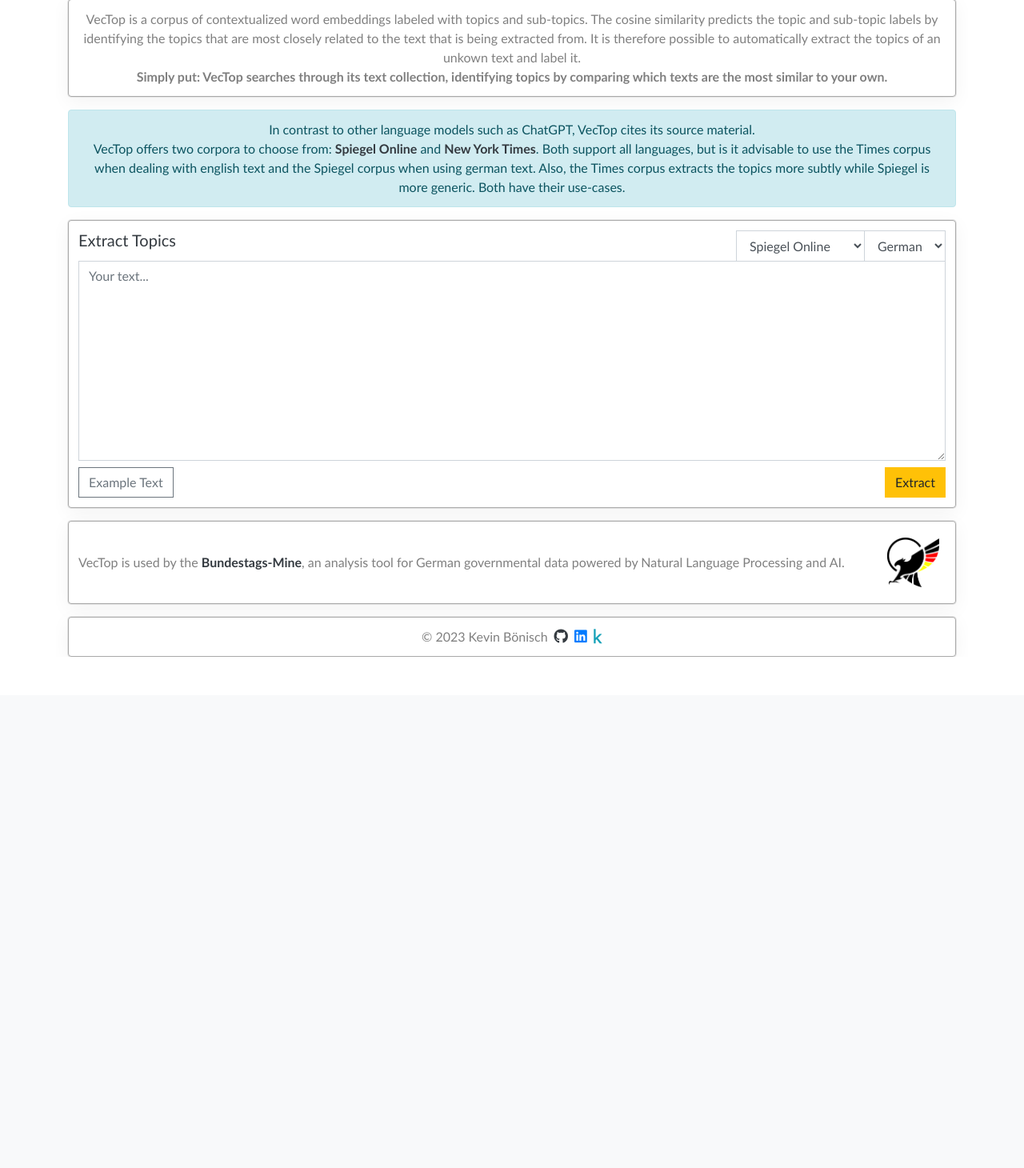
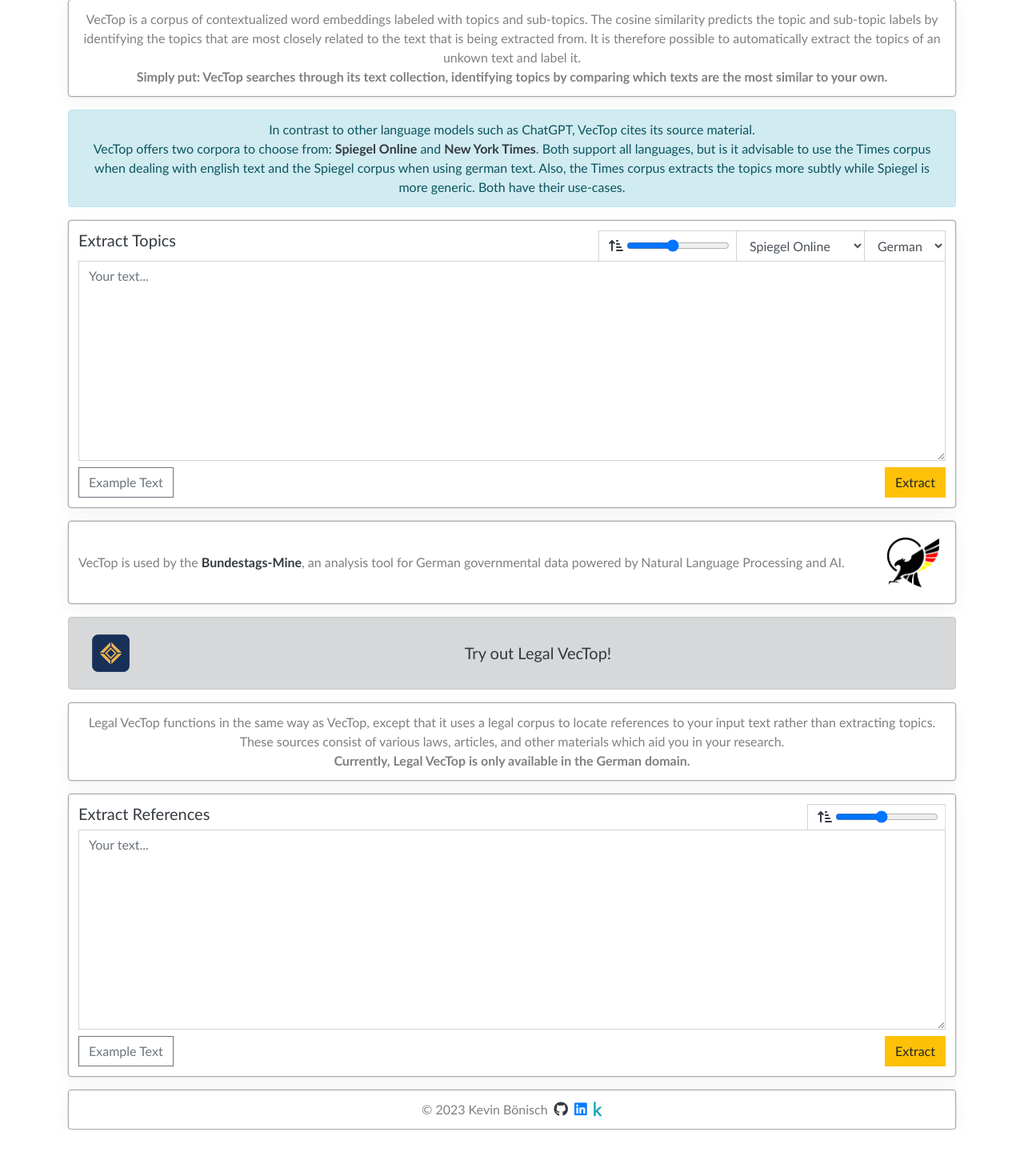
Before and after one commit to TheItCrOw/VecTop, a Flask app: page / in a window 1280 px wide. Shown: the part 104-1564 px from the top of the page at 80% size. Before the commit the page ends 925 px from the top, so only its background shows below. Run offline with Flask 3, Linux system fonts and the light colour scheme; some libraries are stand-ins or nearby versions.

Commit message:
Added first version of Legal VecTop (EXPERIMENTAL)

```diff
--- a/src/web/static/css/site.css
+++ b/src/web/static/css/site.css
@@ -1,5 +1,9 @@
 body {
   background-color: ghostwhite;
+}
+
+html {
+  scroll-behavior: smooth;
 }
 
 * {
@@ -29,7 +33,7 @@ body {
   border-bottom: gray 1px solid;
 }
 
-.header img {
+.logo {
   width: 65px;
   filter: drop-shadow(0.5px 0.5px white);
   text-align: center;
@@ -79,3 +83,31 @@ li .main {
 .me i {
   font-size: large;
 }
+
+.range-container {
+  border-left: lightgray 1px solid;
+  border-top: lightgray 1px solid;
+  height: 100%;
+  padding-left: 12px;
+}
+
+.legal-result-wrapper {
+  padding: 12px;
+}
+
+.legal-result-wrapper .ref {
+  text-decoration: underline;
+  color: black;
+}
+
+.legal-result-wrapper .context {
+  padding-bottom: 0 !important;
+  font-style: italic;
+  margin-bottom: 0;
+  font-size: small;
+}
+
+.legal-result-header span {
+  word-break: break-all;
+  font-size: small;
+}
--- a/src/web/static/js/site.js
+++ b/src/web/static/js/site.js
@@ -1,4 +1,5 @@
 var currentlyLoading = false;
+var legalCurrentlyLoading = false;
 
 $(document).ready(function () {
     console.log("All finished loading!")
@@ -12,15 +13,81 @@ $(document).ready(function () {
         }
     })
 
+    // Generate a little example text for legal as well
+    $('body').on('click', '.legal-example-btn', function () {
+        $('.legal-text-textarea').val('Kaution bei rauchenden Mietern.')
+    })
+
+    // Handle the extracting of legal references here
+    $('body').on('click', '.extract-references-btn', function () {
+        if (legalCurrentlyLoading) return;
+
+        $('.legal-result-div').hide(100);
+        var confidence = parseInt($('.legal-confidence-range').val());
+        var text = $('.legal-text-textarea').val();
+        var $btn = $(this);
+        var oldHtml = $btn.html();
+        $btn.html('Extracting...');
+        legalCurrentlyLoading = true;
+
+        $.ajax({
+            type: 'POST',
+            contentType: 'application/json',
+            url: '/api/legal/extract',
+            data: JSON.stringify({ text: text, confidence: confidence }),
+            success: function (data) {
+                console.log(data);
+                if (data.status == 200) {
+                    // Show the references
+                    var totalHtml = '<div>';
+                    data.result.references.forEach(item => {
+                        var ref = item[0];
+                        var res = item[1];
+                        var context = item[2];
+                        var tocs = item[3];
+
+                        var html = '<hr class="mb-2 mt-2"/><div class="legal-result-wrapper">';
+                        var header = '<div class="legal-result-header text-left flex-wrap flexed align-items-center justify-content-start">';
+                        header += '<i class="mr-3 fas fa-book-open text-dark"></i>'
+                        tocs.forEach(toc => {
+                            if (toc == '') return;
+                            header += `<span>${toc}<i class="ml-1 mr-1 fas fa-chevron-right text-dark"></i></span>`;
+                        })
+                        header += ` <span class="ref">${ref}</span>`;
+                        header += '</div>'
+                        html += header;
+
+                        var context = `<i class="text-dark mt-2 mb-2 fas fa-gavel"></i><p class="context">"${context}"</p>`;
+
+                        html += context + '</div>';
+                        totalHtml += html;
+                    });
+                    totalHtml += '</div>'
+                    $('.legal-result-div').show(100);
+                    $('.references-result-container').html(totalHtml);
+                }
+                $btn.html(oldHtml);
+                legalCurrentlyLoading = false;
+            },
+            error: function (error) {
+                $btn.html(oldHtml);
+                $('.legal-result-div').show(100);
+                legalCurrentlyLoading = false;
+                console.log(error);
+            }
+        });
+    })
+
     // Handle the extracting of topics here
     $('body').on('click', '.extract-topics-btn', function () {
         if (currentlyLoading) return;
 
         $('.result-div').hide(100);
-        lang = $('.lang-dropdown').val();
-        corpus = $('.corpus-dropdown').val();
-        text = $('.text-textarea').val();
-        $btn = $(this);
+        var lang = $('.lang-dropdown').val();
+        var corpus = $('.corpus-dropdown').val();
+        var confidence = parseInt($('.confidence-range').val());
+        var text = $('.text-textarea').val();
+        var $btn = $(this);
         var oldHtml = $btn.html();
         $btn.html('Extracting...');
         $('.topics-result-container').html('');
@@ -31,7 +98,7 @@ $(document).ready(function () {
             type: 'POST',
             contentType: 'application/json',
             url: '/api/extract',
-            data: JSON.stringify({ lang: lang, text: text, corpus: corpus }),
+            data: JSON.stringify({ lang: lang, text: text, corpus: corpus, confidence: confidence }),
             success: function (data) {
                 console.log(data);
                 if (data.status == 200) {
@@ -53,7 +120,7 @@ $(document).ready(function () {
                     var count = 1;
                     data.result.sources.forEach(source => {
                         $('.sources-list').append(
-                            `<a class="btn btn-light mr-1" href="${source}" target="_blank">Source ${count}</a>`)
+                            `<a class="mt-1 btn btn-light mr-1" href="${source}" target="_blank">Source ${count}</a>`)
                         count += 1;
                     });
                 }
--- a/src/web/templates/html/index.html
+++ b/src/web/templates/html/index.html
@@ -70,9 +70,20 @@
                 <div class="content">
                     <div
                         class="flexed justify-content-between align-content-center">
-                        <h5 class="text-dark text-center mb-2 mr-2">Extract
+                        <h5 class="text-dark text-center mr-2 mb-2">Extract
                             Topics</h5>
-                        <div class="flexed">
+                        <div class="flexed align-items-center flex-wrap">
+                            <div
+                                class="flexed align-items-center range-container">
+                                <label class="mb-0"
+                                    title="Determine the confidence of the extraction. The more confidence, the more topics VecTop is going to take into cosideration which likely results in more extracted topics."><i
+                                        class="text-dark fas fa-sort-amount-up-alt"></i></label>
+                                <input type="range"
+                                    class="ml-1 mr-2 form-range confidence-range"
+                                    min="1"
+                                    value="5"
+                                    max="10" />
+                            </div>
                             <select
                                 class="corpus-dropdown border-right-0 form-control w-auto border-bottom-0 rounded-0">
                                 <option value="spiegel_sum_1">Spiegel Online</option>
@@ -85,7 +96,7 @@
                             </select>
                         </div>
                     </div>
-                    <textarea
+                    <textarea spellcheck="false"
                         class="form-control m-0 rounded-0 text-textarea"
                         placeholder="Your text..."
                         style="min-height: 250px;"></textarea>
@@ -147,6 +158,88 @@
                 </div>
             </div>
 
+            <!-- legal vectop -->
+            <div>
+                <div class="alert alert-dark mt-3" role="alert">
+                    <div class="flexed align-items-center">
+                        <img
+                            src="{{ url_for('static', filename='img/legal_vectop.png') }}"
+                            class="logo">
+                        <a href="#legalVec"
+                            class="mb-0 text-center w-100 text-dark">
+                            <h5 class="text-dark mb-0">Try out Legal VecTop!</h5>
+                        </a>
+                    </div>
+                </div>
+
+                <div class="card mt-3" id="legalVec">
+                    <div class="content">
+                        <p class="m-0">
+                            Legal VecTop functions in the same way as VecTop,
+                            except
+                            that it uses a legal corpus to locate references to
+                            your
+                            input text rather than extracting topics. These
+                            sources
+                            consist of various laws, articles, and other
+                            materials
+                            which aid you in your research.<br />
+                            <b>Currently, Legal VecTop is only available in the
+                                German domain.</b>
+                        </p>
+                    </div>
+                </div>
+
+                <!-- input card -->
+                <div class="card w-100 mt-3">
+                    <div class="content">
+                        <div
+                            class="flexed justify-content-between align-content-center">
+                            <h5 class="text-dark text-center mb-2 mr-2 mb-0">Extract
+                                References</h5>
+                            <div class="flexed align-items-center flex-wrap">
+                                <div
+                                    class="flexed align-items-center range-container border-right">
+                                    <label class="mb-0"
+                                        title="Determine the amount of references of the extraction."><i
+                                            class="text-dark fas fa-sort-amount-up-alt"></i></label>
+                                    <input type="range"
+                                        class="ml-1 mr-2 form-range legal-confidence-range"
+                                        min="1"
+                                        value="5"
+                                        max="10" />
+                                </div>
+                            </div>
+                        </div>
+                        <textarea spellcheck="false"
+                            class="form-control m-0 rounded-0 legal-text-textarea"
+                            placeholder="Your text..."
+                            style="min-height: 250px;"></textarea>
+                        <div
+                            class="w-100 flexed justify-content-between align-content-center">
+                            <button
+                                class="btn btn-outline-secondary rounded-0 mt-2 legal-example-btn">Example
+                                Text</button>
+                            <button
+                                class="btn btn-warning mt-2 rounded-0 extract-references-btn">Extract</button>
+                        </div>
+                    </div>
+                </div>
+
+                <!-- result carc -->
+                <div
+                    class="card legal-result-div w-100 mt-3 display-none">
+                    <div class="content">
+                        <div>
+                            <h5 class="mb-0 text-dark">Extracted References:</h5>
+                        </div>
+                        <!-- <hr class="mt-2 mb-3" /> -->
+                        <div class="references-result-container">
+                        </div>
+                    </div>
+                </div>
+            </div>
+
             <!-- me -->
             <div class="card mt-3">
                 <div class="content me">
```
Also changed, not shown: src/in_medias_res.py (+4 -4 lines), src/vectop.py (+14 -11 lines), src/vectop_web.py (+31 -4 lines), src/web/static/img/legal_vectop.png (added), 1 other file.
